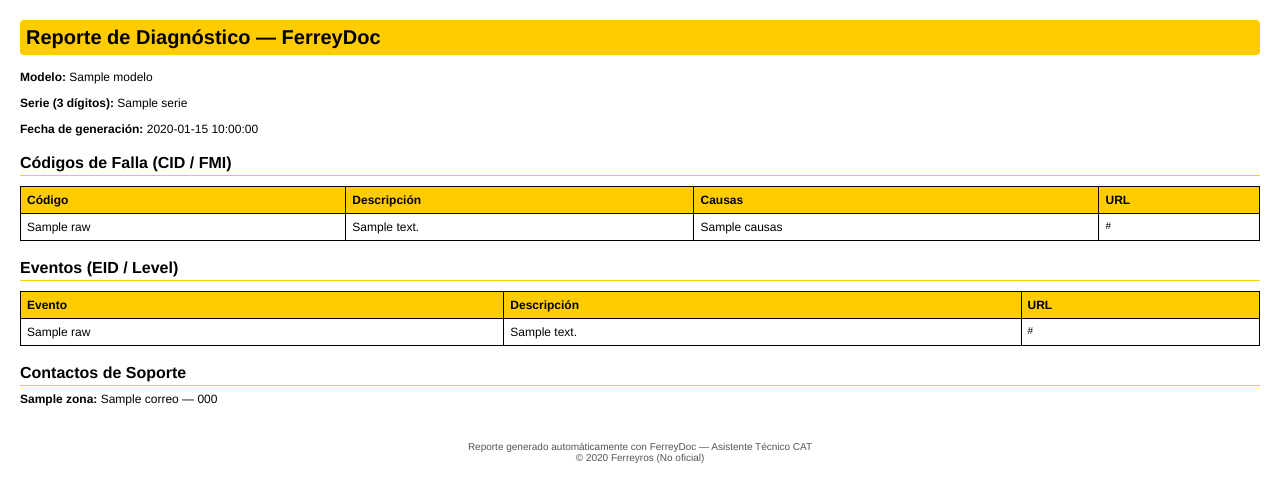
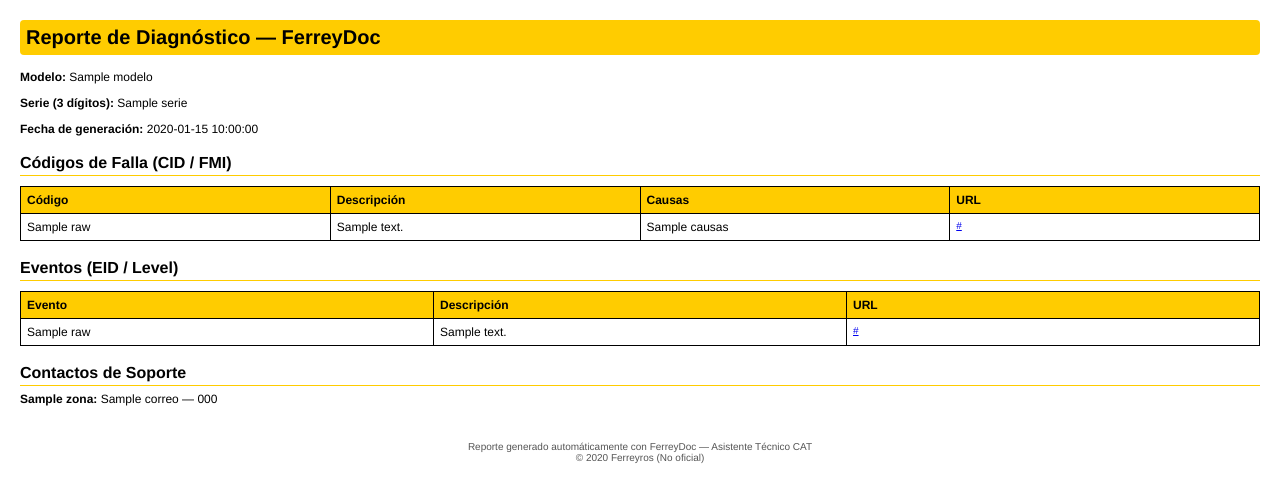
Before and after one commit to chatbotcat-dotcom/chatbot_cat, a Flask app: template templates/reporte_diagnostico.html in a window 1280 px wide. Shown: the top 502 px of the page. Run offline with Flask 3, Linux system fonts and the light colour scheme; the template is opened without the code that fills it: most values are stand-ins (such as "Sample title", 1, 10 or a date in 2020).

Commit message:
Update reporte_diagnostico.html

```diff
--- a/templates/reporte_diagnostico.html
+++ b/templates/reporte_diagnostico.html
@@ -40,6 +40,7 @@
         width: 100%;
         border-collapse: collapse;
         margin-top: 10px;
+        table-layout: fixed; /* Importante para que el ancho se reparta fijo */
     }
 
     table, th, td {
@@ -60,6 +61,10 @@
 
     .small {
         font-size: 10px;
+        /* Forzar ruptura de URLs largas en PDF y navegadores */
+        word-wrap: break-word;
+        overflow-wrap: anywhere;
+        word-break: break-all;
     }
 
     .footer {
@@ -115,7 +120,7 @@
         <td>{{ c.causas }}</td>
         <td class="small">
             {% if c.url %}
-                {{ c.url }}
+                <a href="{{ c.url }}">{{ c.url }}</a>
             {% else %}
                 —
             {% endif %}
@@ -147,7 +152,7 @@
         <td>{{ e.descripcion }}</td>
         <td class="small">
             {% if e.url %}
-                {{ e.url }}
+                <a href="{{ e.url }}">{{ e.url }}</a>
             {% else %}
                 —
             {% endif %}
```
